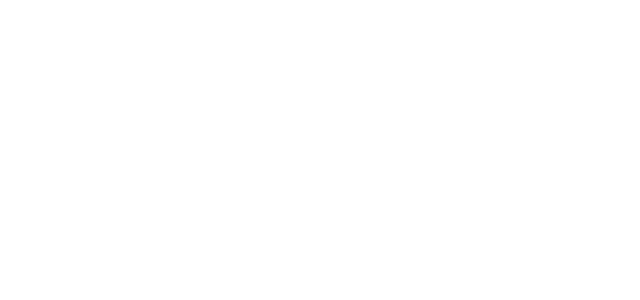
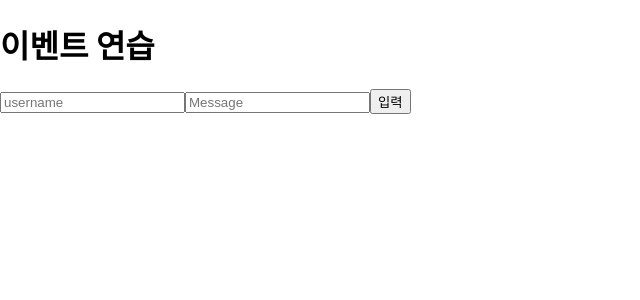
Before and after one commit to blair06/ReactStudy, a React (Create React App) app in the folder hello-react/: page / in a window 1280 px wide. Shown: the top 300 px of the page, without its empty margins (0-640 px from the left). Built offline with nearby package versions, Linux system fonts and the light colour scheme.

Commit message:
함수형 컴포넌트 e.target.name비활용 예시

```diff
--- a/hello-react/src/EventPractice.js
+++ b/hello-react/src/EventPractice.js
@@ -1,11 +1,41 @@
-import React from 'react';
+import React, {useState} from 'react';
 
-const EventPractice = () => {
-    return (
+const EventPractice = ()=> {
+    const[message,setMessage] = useState('');
+    const[username, setUsername] = useState('');
+    const onChangeMessage = (e)=>{setMessage(e.target.value)};
+    const onChangeUsername = (e) => {setUsername(e.target.value)};
+    const onClick = () => {
+        alert(username+ ':' +message);
+        setUsername('');
+        setMessage('');
+    }
+    const onEnter = (e) => {
+        if(e.key = 'Enter'){
+            onClick();
+        }
+    }
+    return(
         <div>
-
-        </div>
-    );
-};
+        <h1>이벤트 연습</h1>
+        <input
+          type="text"
+          placeholder="username"
+          name="message"
+          onChange={onChangeUsername}/* this는 component */
+          value={username}
+        />
+        <input
+          type="text"
+          placeholder="Message"
+          name="message"
+          onChange={onChangeMessage}/* this는 component */
+          value={message}
+        />
+        <button onClick={onClick}>입력</button>{" "}
+        {/* this는 component */}
+      </div>
+    )
+}
 
 export default EventPractice;
```
